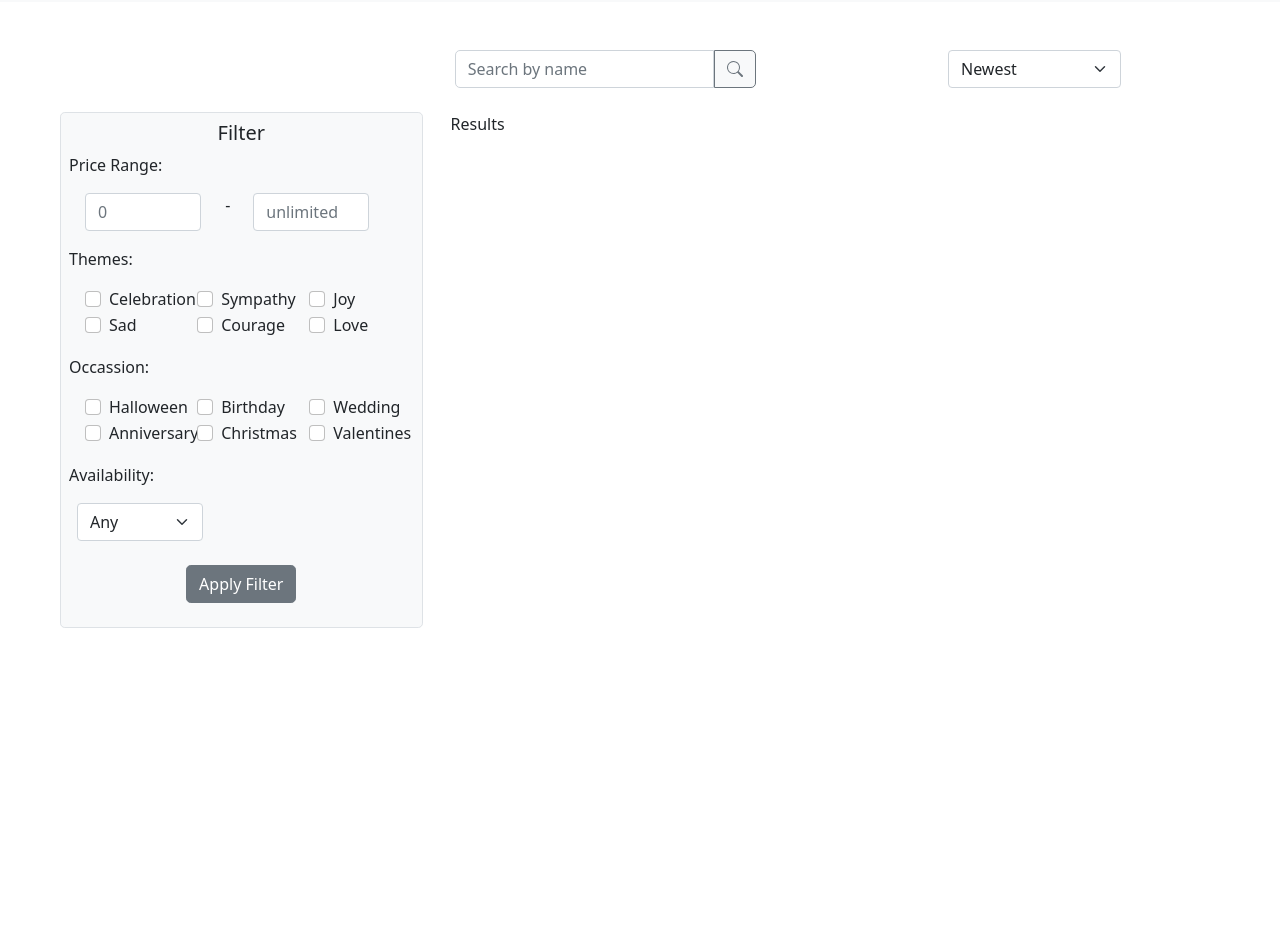
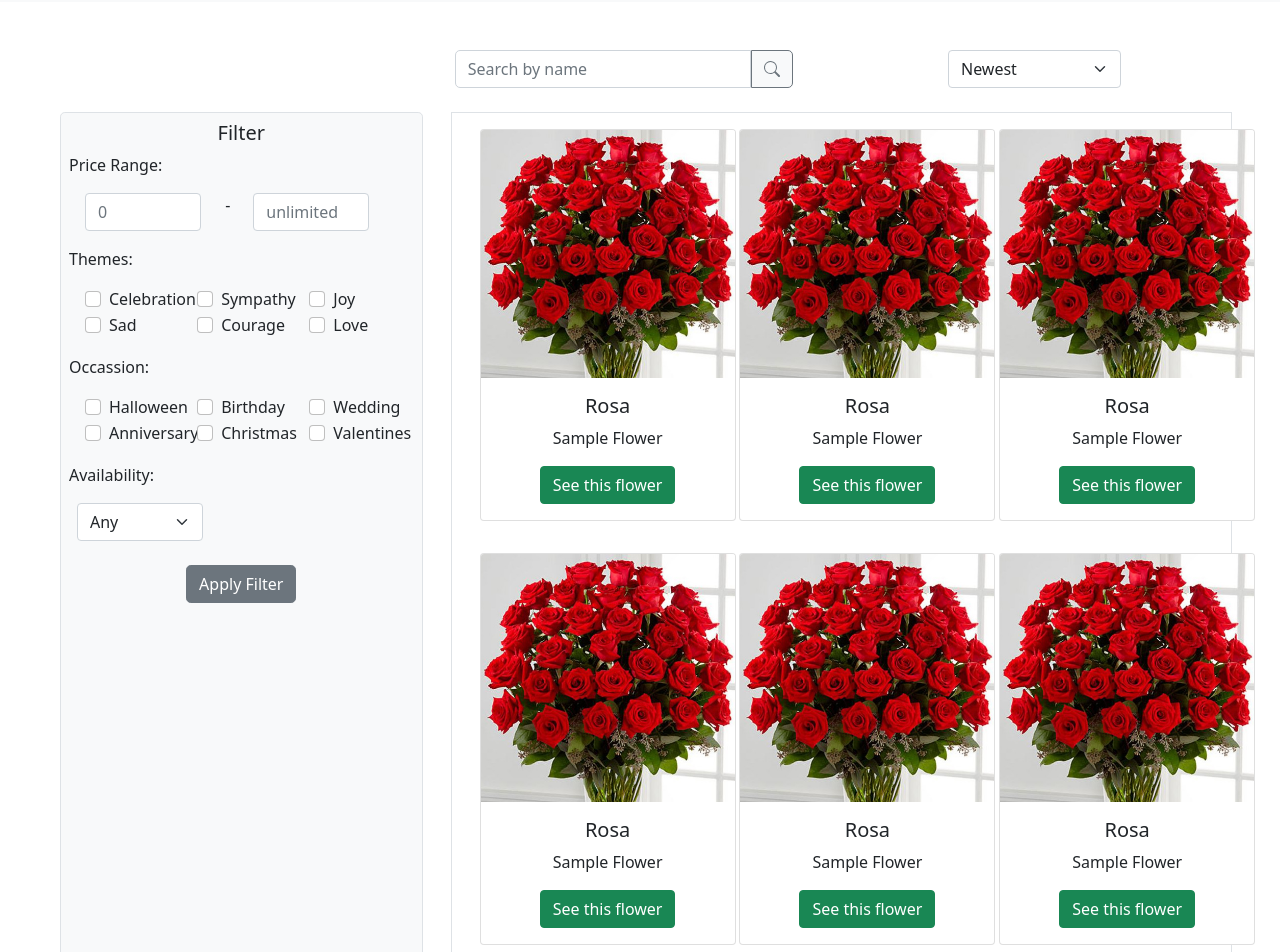
Before and after one commit to JasonSu031/reactFlowerShop, a React (Create React App) app: page /search in a window 1280 px wide. Shown: the part 260-1212 px from the top of the page. Before the commit the page ends 888 px from the top, so only its background shows below. Built offline with nearby package versions, Linux system fonts and the light colour scheme.

Commit message:
finished search

```diff
--- a/src/App.js
+++ b/src/App.js
@@ -16,7 +16,7 @@ function App() {
     document.title = 'Flower Shop';
   });
   return (
-    <div>
+    <div id = "app">
       <Header/>
     </div>
 
--- a/src/FlowerCard.js
+++ b/src/HomePage/FlowerCard.js
@@ -3,7 +3,7 @@ import Button from 'react-bootstrap/button';
 
 export default function FlowerCard({img, name, dsc}) {
     return (
-        <div>
+        <div className = "m-3">
             <Card style={{ width: '18rem' }}>
                 <Card.Img variant="top" src={img}/>
                 <Card.Body>
--- a/src/HomePage/PopularList.js
+++ b/src/HomePage/PopularList.js
@@ -1,4 +1,4 @@
-import FlowerCard from '../FlowerCard';
+import FlowerCard from './FlowerCard';
 import Container from 'react-bootstrap/Container';
 import Row from 'react-bootstrap/Row';
 import Col from 'react-bootstrap/Col';
--- /dev/null
+++ b/src/SearchPage/CreateBlank.js
@@ -0,0 +1,13 @@
+
+
+export default function CreateBlank(){
+    return(
+        <div>
+            <div className = "my-5">&nbsp;</div>
+            <div className = "my-5">&nbsp;</div>
+            <div className = "my-5">&nbsp;</div>
+            <div className = "my-5">&nbsp;</div>
+            <div className = "my-4">&nbsp;</div>
+        </div>
+    );
+}
--- a/src/SearchPage/Filter.js
+++ b/src/SearchPage/Filter.js
@@ -4,13 +4,15 @@ import Col from 'react-bootstrap/Col';
 import Form from 'react-bootstrap/Form';
 import Button from 'react-bootstrap/Button';
 import SplitFifty from './SplitFifty';
-import ChkSplit from './ChkSplit.js';
+import ChkSplit from './ChkSplit';
+import CreateBlank from './CreateBlank';
+
 import './Filter.css';
 
 export default function Filter() {
     return (
         <div>
-            <Container>
+            <Container >
                 <Row>
                     <Form>
                         <Form.Group className="bg-light border me-3 rounded-3">
@@ -35,6 +37,7 @@ export default function Filter() {
                             </Form.Select>
                             <p></p>
                             <Button className = "mx-auto d-block m-4 rounded-3 btn-secondary">Apply Filter</Button>
+                            <CreateBlank/>
                         </Form.Group>
                     </Form>
 
--- /dev/null
+++ b/src/SearchPage/ResFlowerCard.js
@@ -0,0 +1,19 @@
+import Card from 'react-bootstrap/card';
+import Button from 'react-bootstrap/button';
+
+export default function ResFlowerCard({img, name, dsc}) {
+    return (
+        <div className = "m-3">
+            <Card style={{ width: '16rem' }}>
+                <Card.Img variant="top" src={img}/>
+                <Card.Body>
+                    <Card.Title className = "d-flex justify-content-center">{name}</Card.Title>
+                    <Card.Text className = "d-flex justify-content-center">
+                        {dsc}
+                    </Card.Text>
+                    <Button className = "d-block m-auto" variant="success">See this flower</Button>
+                </Card.Body>
+            </Card>
+        </div>
+    );
+}
--- a/src/SearchPage/Results.js
+++ b/src/SearchPage/Results.js
@@ -2,12 +2,33 @@ import Container from 'react-bootstrap/Container';
 import Row from 'react-bootstrap/Row';
 import Col from 'react-bootstrap/Col';
 import rose from '../assets/rose.jpg';
+import ResFlowerCard from './ResFlowerCard';
 
 
 export default function Results(){
     return (
-        <div>
-            Results
+        <div className = "border mb-5">
+            <Container>
+                <Row>
+                    <Col xs = {3}><ResFlowerCard img = {rose} name = "Rosa" dsc = "Sample Flower"/></Col>
+                    <Col xs={1}/>
+                    <Col xs = {3}><ResFlowerCard img = {rose} name = "Rosa" dsc = "Sample Flower"/></Col>
+                    <Col xs={1}/>
+                    <Col xs = {3}><ResFlowerCard img = {rose} name = "Rosa" dsc = "Sample Flower"/></Col>
+                </Row>
+                <Row>
+                    <Col xs = {3}><ResFlowerCard img = {rose} name = "Rosa" dsc = "Sample Flower"/></Col>
+                    <Col xs={1}/>
+                    <Col xs = {3}><ResFlowerCard img = {rose} name = "Rosa" dsc = "Sample Flower"/></Col>
+                    <Col xs={1}/>
+                    <Col xs = {3}><ResFlowerCard img = {rose} name = "Rosa" dsc = "Sample Flower"/></Col>
+                </Row>
+                <Row>
+                    <Col></Col>
+                    <Col className = "d-flex justify-content-center h6 fw-normal">1 2 3 4 5</Col>
+                    <Col></Col>
+                </Row>
+            </Container>
         </div>
     );
 }
--- a/src/SearchPage/SearchSplit.css
+++ b/src/SearchPage/SearchSplit.css
@@ -4,13 +4,13 @@
 }
 
 .left{
-    width:70%;
+    width:80%;
     height:100%;
     float:left;
 }
 
 .right{
-    width:30%;
+    width:20%;
     height:100%;
     float:right;
 }
```
Also changed, not shown: src/SearchPage/Filter.css (line endings or trailing spaces).
